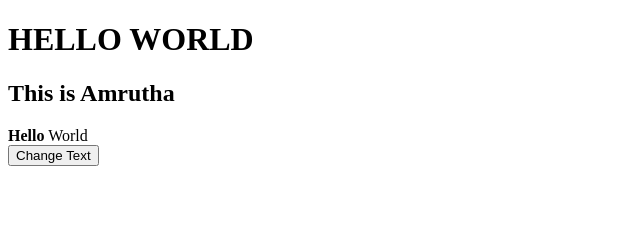
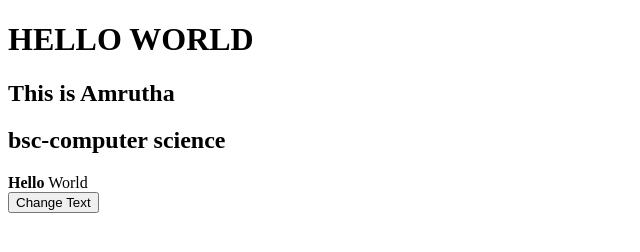
Before and after one commit to amruthalanda2007-coder/my-third-repo, a plain HTML site: page index.html in a window 1280 px wide. Shown: the whole page, without its empty margins (0-640 px from the left). Drawn offline with Linux system fonts and the light colour scheme.

Commit message:
Update index.html

```diff
--- a/index.html
+++ b/index.html
@@ -6,6 +6,7 @@
 <body>
  <h1>HELLO WORLD</h1>
  <h2>This is Amrutha</h2>
+ <h2>bsc-computer science</h2>
  <div id="info"><b>Hello</b> World</div>
  <button onclick="changeText()">Change Text</button>
  <script>
```
